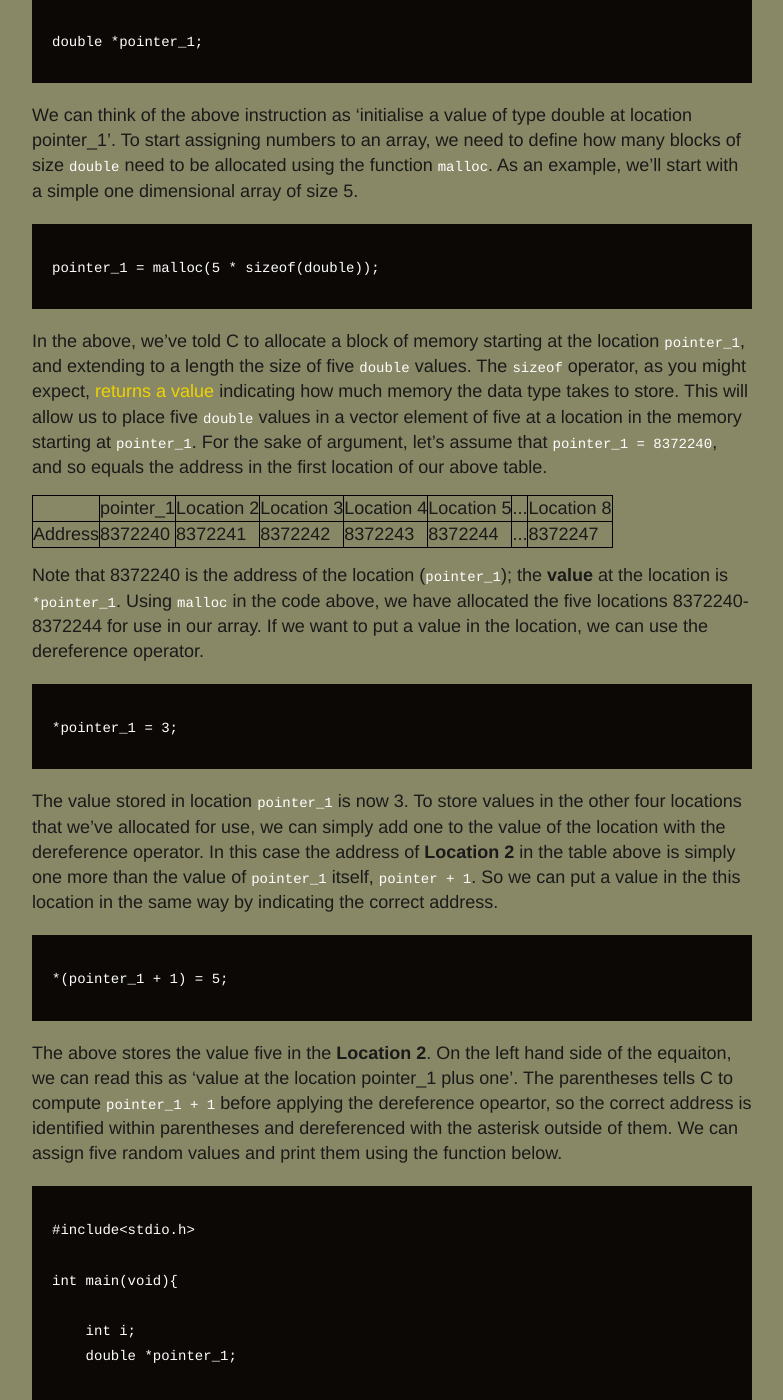
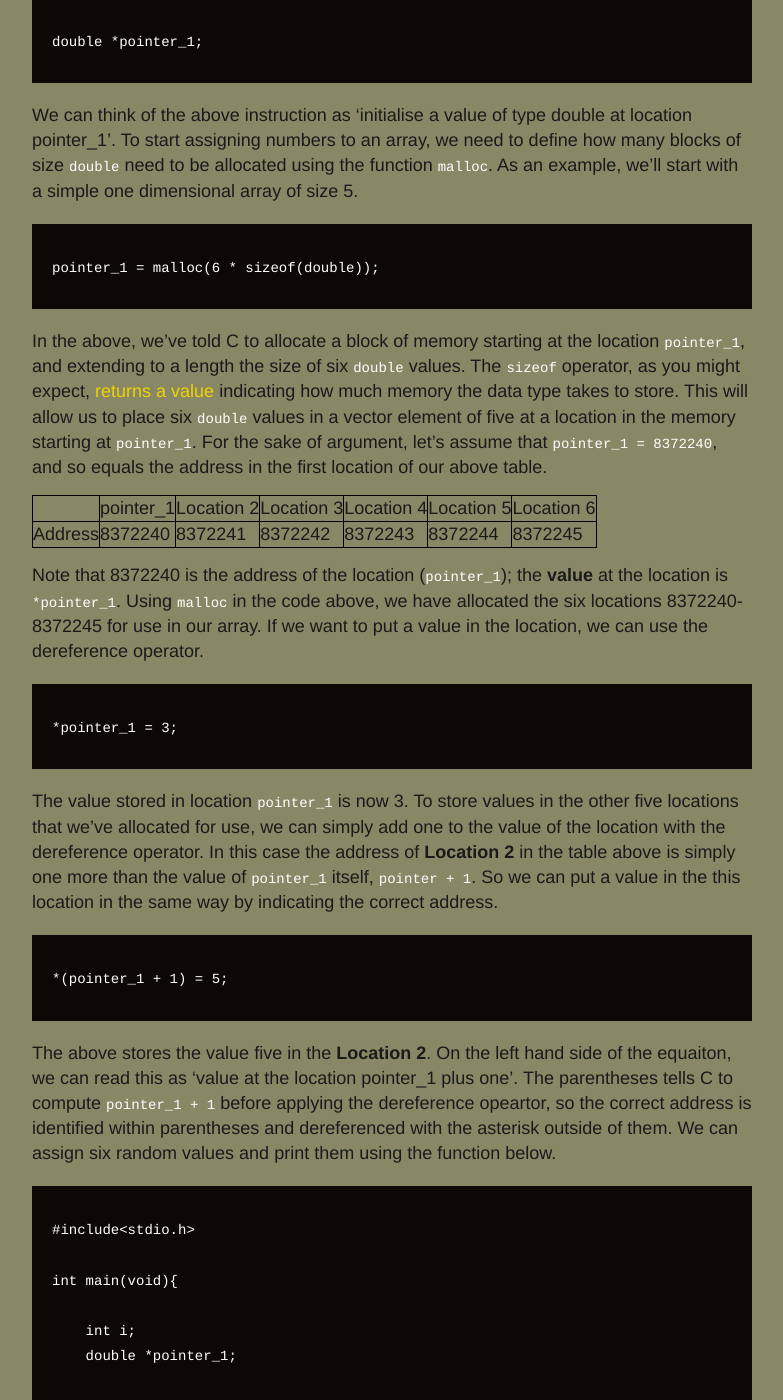
Before and after one commit to bradduthie/blog, a Jekyll site: the page built from _posts/2017-04-02-pointers-in-c-for-scientists.md, in a window 1280 px wide and 1400 px high, scrolled down 2935 px. Shown: the whole window, without its empty margins (248-1031 px from the left). Built offline with Jekyll 4.4.1, drawn with Linux system fonts in a browser that asks for light colours; our own code applies the rules of GitHub Pages for plain Markdown files; comment, search, counter and statistics services are not loaded; some of the changed text lies outside the part shown.

Commit message:
Change length of vectors in example for consistency

```diff
--- a/_posts/2017-04-02-pointers-in-c-for-scientists.md
+++ b/_posts/2017-04-02-pointers-in-c-for-scientists.md
@@ -49,16 +49,6 @@ in more detail). If we tell C to print off a set of locations, these are
 the kinds of values we get.
 
 <table>
-<colgroup>
-<col width="12%" />
-<col width="12%" />
-<col width="12%" />
-<col width="12%" />
-<col width="12%" />
-<col width="12%" />
-<col width="12%" />
-<col width="12%" />
-</colgroup>
 <thead>
 <tr class="header">
 <th>Location 1</th>
@@ -67,8 +57,6 @@ the kinds of values we get.
 <th>Location 4</th>
 <th>Location 5</th>
 <th>Location 6</th>
-<th>Location 7</th>
-<th>Location 8</th>
 </tr>
 </thead>
 <tbody>
@@ -88,21 +74,11 @@ the kinds of values we get.
 The numbers above are in
 [hexidecimal](https://en.wikipedia.org/wiki/Hexadecimal), as indicated
 by the `0x` at the start of each. The numbers therefore start from
-7fc010 at Location 1 and end at 7fc017 at Location 8. To make it easier
+7fc010 at Location 1 and end at 7fc015 at Location 6. To make it easier
 to conceptualise, we can just replace these with their equivalent values
 in [base 10](https://en.wikipedia.org/wiki/Decimal).
 
 <table>
-<colgroup>
-<col width="12%" />
-<col width="12%" />
-<col width="12%" />
-<col width="12%" />
-<col width="12%" />
-<col width="12%" />
-<col width="12%" />
-<col width="12%" />
-</colgroup>
 <thead>
 <tr class="header">
 <th>Location 1</th>
@@ -111,8 +87,6 @@ in [base 10](https://en.wikipedia.org/wiki/Decimal).
 <th>Location 4</th>
 <th>Location 5</th>
 <th>Location 6</th>
-<th>Location 7</th>
-<th>Location 8</th>
 </tr>
 </thead>
 <tbody>
@@ -123,8 +97,6 @@ in [base 10](https://en.wikipedia.org/wiki/Decimal).
 <td>8372243</td>
 <td>8372244</td>
 <td>8372245</td>
-<td>8372246</td>
-<td>8372247</td>
 </tr>
 </tbody>
 </table>
@@ -197,13 +169,13 @@ we need to define how many blocks of size `double` need to be allocated
 using the function `malloc`. As an example, we'll start with a simple
 one dimensional array of size 5.
 
-    pointer_1 = malloc(5 * sizeof(double));
+    pointer_1 = malloc(6 * sizeof(double));
 
 In the above, we've told C to allocate a block of memory starting at the
-location `pointer_1`, and extending to a length the size of five
-`double` values. The `sizeof` operator, as you might expect, [returns a
+location `pointer_1`, and extending to a length the size of six `double`
+values. The `sizeof` operator, as you might expect, [returns a
 value](https://en.wikipedia.org/wiki/Sizeof) indicating how much memory
-the data type takes to store. This will allow us to place five `double`
+the data type takes to store. This will allow us to place six `double`
 values in a vector element of five at a location in the memory starting
 at `pointer_1`. For the sake of argument, let's assume that
 `pointer_1 = 8372240`, and so equals the address in the first location
@@ -218,8 +190,7 @@ of our above table.
 <th>Location 3</th>
 <th>Location 4</th>
 <th>Location 5</th>
-<th>...</th>
-<th>Location 8</th>
+<th>Location 6</th>
 </tr>
 </thead>
 <tbody>
@@ -230,22 +201,21 @@ of our above table.
 <td>8372242</td>
 <td>8372243</td>
 <td>8372244</td>
-<td>...</td>
-<td>8372247</td>
+<td>8372245</td>
 </tr>
 </tbody>
 </table>
 
 Note that 8372240 is the address of the location (`pointer_1`); the
 **value** at the location is `*pointer_1`. Using `malloc` in the code
-above, we have allocated the five locations 8372240-8372244 for use in
+above, we have allocated the six locations 8372240-8372245 for use in
 our array. If we want to put a value in the location, we can use the
 dereference operator.
 
     *pointer_1 = 3;
 
 The value stored in location `pointer_1` is now 3. To store values in
-the other four locations that we've allocated for use, we can simply add
+the other five locations that we've allocated for use, we can simply add
 one to the value of the location with the dereference operator. In this
 case the address of **Location 2** in the table above is simply one more
 than the value of `pointer_1` itself, `pointer + 1`. So we can put a
@@ -259,7 +229,7 @@ side of the equaiton, we can read this as 'value at the location
 pointer\_1 plus one'. The parentheses tells C to compute `pointer_1 + 1`
 before applying the dereference opeartor, so the correct address is
 identified within parentheses and dereferenced with the asterisk outside
-of them. We can assign five random values and print them using the
+of them. We can assign six random values and print them using the
 function below.
 
     #include<stdio.h>
@@ -274,8 +244,9 @@ function below.
         *(pointer_1 + 2) = 4;
         *(pointer_1 + 3) = 1;
         *(pointer_1 + 4) = 7;
+        *(pointer_1 + 5) = 6;
 
-        for(i = 0; i < 5; i++){
+        for(i = 0; i < 6; i++){
             printf("%f\n", *(pointer_1 + i));
         }
 
@@ -288,8 +259,8 @@ After allocating memory with `malloc`, it is important to free the
 memory using `free` when it is no longer needed to avoid a [memory
 leak](https://en.wikipedia.org/wiki/Memory_leak).
 
-Note how there are five elements in the array, but the last element in
-the array is `*(pointer_1 + 4)` because the array effectively starts at
+Note how there are six elements in the array, but the last element in
+the array is `*(pointer_1 + 5)` because the array effectively starts at
 `*(pointer + 0)`. Hence, arrays in C are [zero
 indexed](https://en.wikipedia.org/wiki/Zero-based_numbering); the first
 element starts with zero and ends with a value of one less than the
@@ -319,8 +290,9 @@ re-write the above program as follows, swapping the variable name
         array_1[2] = 4;
         array_1[3] = 1;
         array_1[4] = 7;
+        array_1[5] = 6;
 
-        for(i = 0; i < 5; i++){
+        for(i = 0; i < 6; i++){
             printf("%f\n", array_1[i]);
         }
 
```
Also changed, not shown: other parts of _posts/2017-04-02-pointers-in-c-for-scientists.md (+20 -9 lines), _rmd/2017-04-02-pointers-in-c-for-scientists.Rmd (+28 -21 lines).
